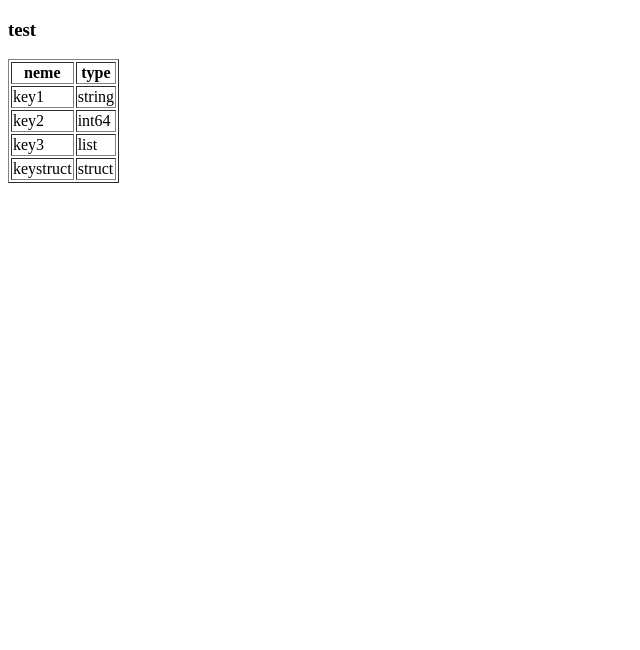
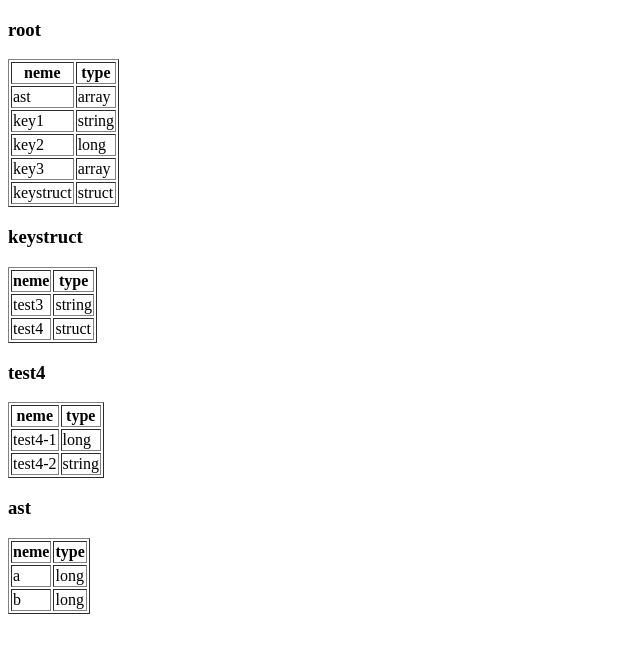
Before and after one commit to nazuna11/parquet2html, a plain HTML site: page index.html in a window 1280 px wide. Shown: the whole page, without its empty margins (0-640 px from the left). Drawn offline with Linux system fonts and the light colour scheme.

Commit message:
[update] index.html

```diff
--- a/index.html
+++ b/index.html
@@ -1,3 +1,4 @@
+
     <!doctype html>
     <html>
     <head>
@@ -6,25 +7,80 @@
     <!--<link href="css/style.css" rel="stylesheet" type="text/css">-->
     </head>
     <body>
+
         <div id="info">
-  <h3>test</h3>
+        <h3>root</h3>
         <table border="1">
             <tr>
               <th>neme</th>
               <th>type</th>
             </tr>
             <tr>
+      <td>ast</td>
+      <td>array<struct></td>
+    </tr><tr>
       <td>key1</td>
       <td>string</td>
     </tr><tr>
       <td>key2</td>
-    <td>int64</td>
+      <td>long</td>
     </tr><tr>
       <td>key3</td>
-    <td>list<element: int64></td>
+      <td>array<long></td>
     </tr><tr>
       <td>keystruct</td>
-    <td>struct<test3: string></td>
+      <td>struct</td>
+    </tr>
+        </table>
+        </div>
+
+        <div id="info">
+        <h3>keystruct</h3>
+        <table border="1">
+            <tr>
+              <th>neme</th>
+              <th>type</th>
+            </tr>
+            <tr>
+      <td>test3</td>
+      <td>string</td>
+    </tr><tr>
+      <td>test4</td>
+      <td>struct</td>
+    </tr>
+        </table>
+        </div>
+
+        <div id="info">
+        <h3>test4</h3>
+        <table border="1">
+            <tr>
+              <th>neme</th>
+              <th>type</th>
+            </tr>
+            <tr>
+      <td>test4-1</td>
+      <td>long</td>
+    </tr><tr>
+      <td>test4-2</td>
+      <td>string</td>
+    </tr>
+        </table>
+        </div>
+
+        <div id="info">
+        <h3>ast</h3>
+        <table border="1">
+            <tr>
+              <th>neme</th>
+              <th>type</th>
+            </tr>
+            <tr>
+      <td>a</td>
+      <td>long</td>
+    </tr><tr>
+      <td>b</td>
+      <td>long</td>
     </tr>
         </table>
         </div>
```
Lines whose indentation alone changed are shown as unchanged.
